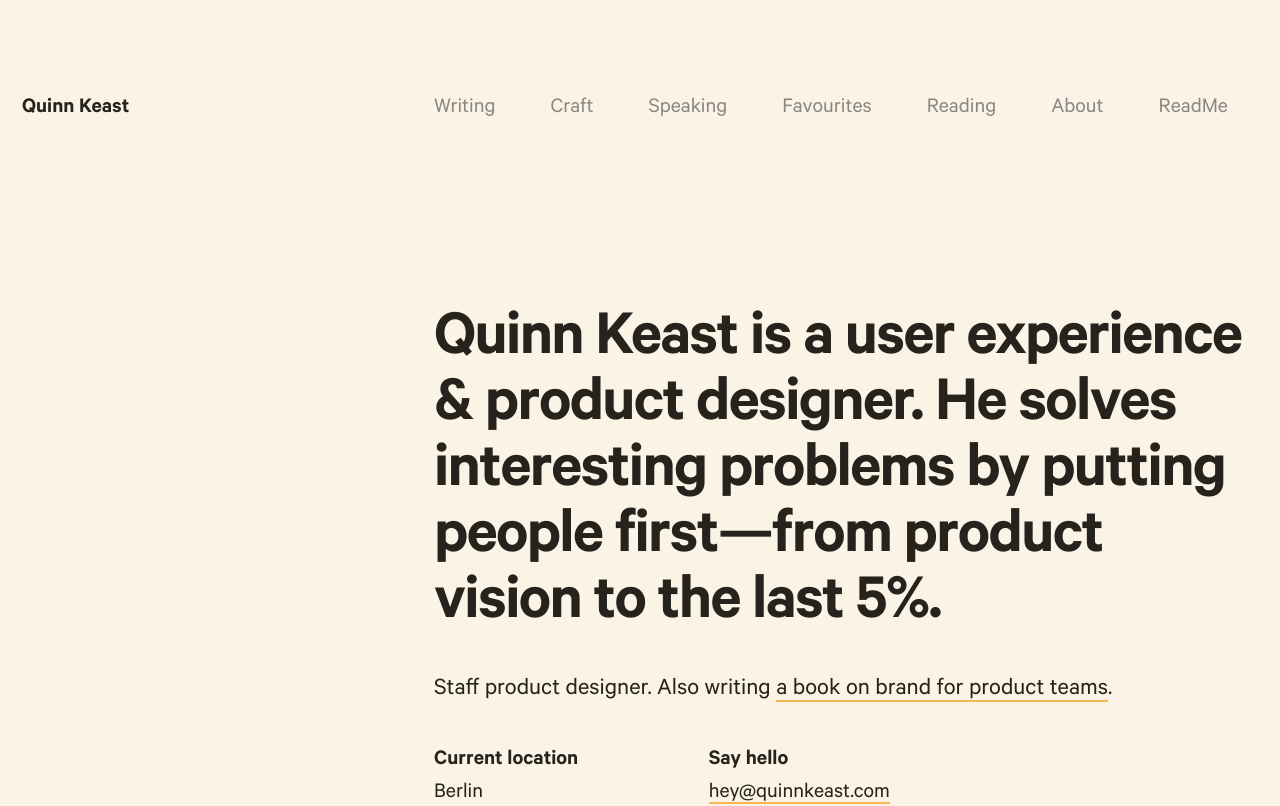
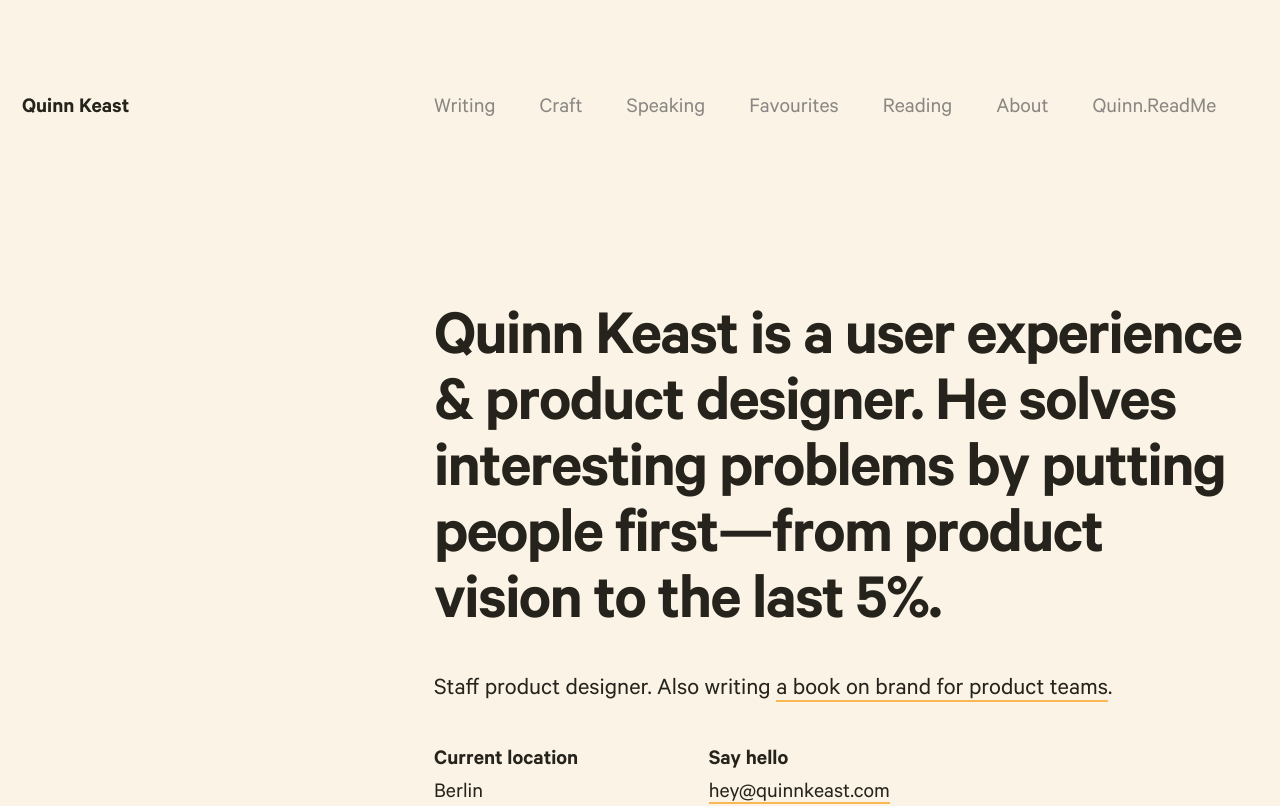
Before and after one commit to quinnkeast/quinnkeast-website, a Next.js app: page / in a window 1280 px wide. Shown: the top 806 px of the page. Built offline with nearby package versions, Linux system fonts and the light colour scheme.

Commit message:
Adjust event tracking

```diff
--- a/components/figma.jsx
+++ b/components/figma.jsx
@@ -3,9 +3,7 @@ import * as Fathom from "fathom-client";
 export default function Figma({ link, title, thumbnail }) {
   const handleClick = (e) => {
     e.preventDefault();
-    Fathom.trackEvent("view figma", {
-      _value: title,
-    });
+    Fathom.trackEvent(`view figma: ${title}`);
     window.open(link, "_blank");
   };
 
--- a/components/gdoc.jsx
+++ b/components/gdoc.jsx
@@ -3,9 +3,7 @@ import * as Fathom from "fathom-client";
 export default function GDoc({ link, title }) {
   const handleClick = (e) => {
     e.preventDefault();
-    Fathom.trackEvent("view gdoc", {
-      _value: title,
-    });
+    Fathom.trackEvent(`view gdoc: ${title}`);
     window.open(link, "_blank");
   };
 
--- a/components/header.js
+++ b/components/header.js
@@ -26,7 +26,7 @@ const menuItems = [
     path: "about",
   },
   {
-    label: "ReadMe",
+    label: "Quinn.ReadMe",
     path: "readme",
   },
 ];
@@ -69,7 +69,7 @@ export default function Header() {
             </Link>
           </div>
           <div className="col-span-2">
-            <menu className="flex flex-row md:flex-wrap md:gap-x-4 xl:gap-x-10 list-none px-0 my-0 text-black-lighter">
+            <menu className="flex flex-row md:flex-wrap md:gap-x-4 xl:gap-x-8 list-none px-0 my-0 text-black-lighter">
               {menuItems.map((item) => menuLink(item.label, item.path))}
             </menu>
           </div>
```
